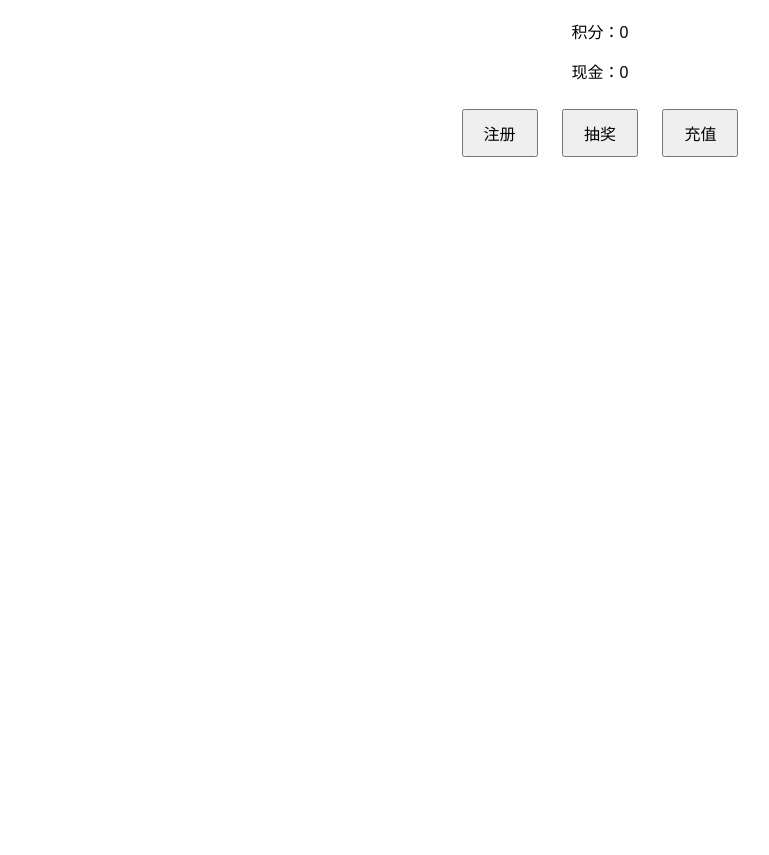
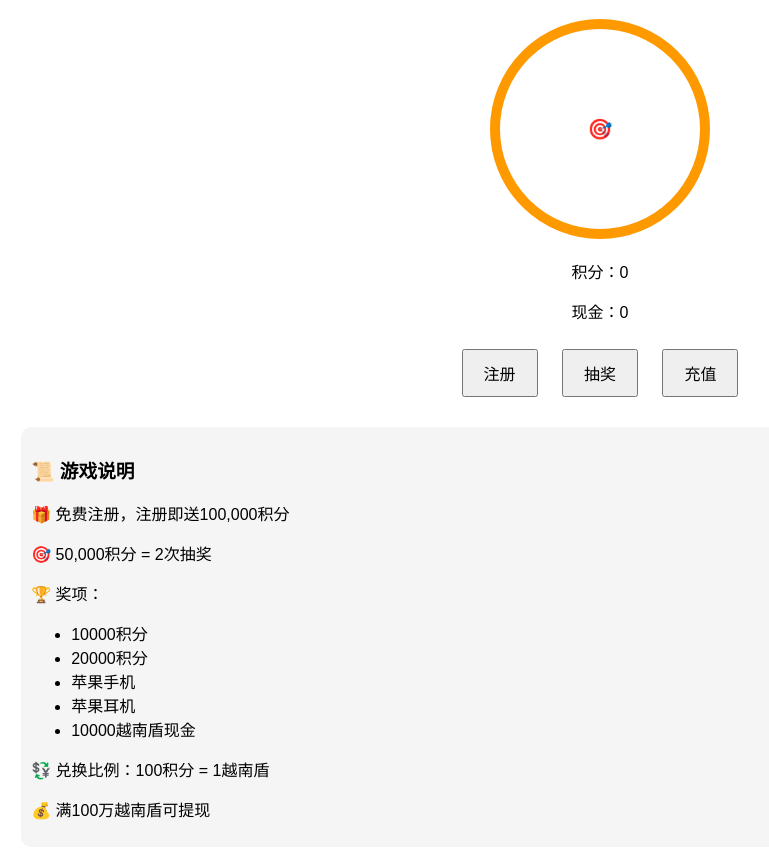
Before and after one commit to gaojian98/lucky-spin, a website: page index.html in a window 1280 px wide. Shown: the part 70-925 px from the top of the page, without its empty margins (40-809 px from the left). Before the commit the page ends 800 px from the top, so only its background shows below. Drawn offline with Linux system fonts and the light colour scheme.

Commit message:
Update index.html

```diff
--- a/index.html
+++ b/index.html
@@ -4,13 +4,36 @@
   <title>幸运转盘</title>
   <style>
     body { text-align:center; font-family: Arial; }
+
+    #wheel {
+      width:200px;
+      height:200px;
+      border:10px solid #f90;
+      border-radius:50%;
+      margin:20px auto;
+      line-height:200px;
+      font-size:20px;
+      transition: transform 3s ease;
+    }
+
     button { padding:10px 20px; margin:10px; font-size:16px; }
+
+    .rule {
+      width:90%;
+      margin:auto;
+      text-align:left;
+      background:#f5f5f5;
+      padding:10px;
+      border-radius:10px;
+    }
   </style>
 </head>
 
 <body>
 
 <h1>🎉 幸运转盘</h1>
+
+<div id="wheel">🎯</div>
 
 <p>积分：<span id="points">0</span></p>
 <p>现金：<span id="cash">0</span></p>
@@ -21,15 +44,34 @@
 
 <h2 id="result"></h2>
 
+<!-- 游戏规则 -->
+<div class="rule">
+<h3>📜 游戏说明</h3>
+<p>🎁 免费注册，注册即送100,000积分</p>
+<p>🎯 50,000积分 = 2次抽奖</p>
+<p>🏆 奖项：</p>
+<ul>
+<li>10000积分</li>
+<li>20000积分</li>
+<li>苹果手机</li>
+<li>苹果耳机</li>
+<li>10000越南盾现金</li>
+</ul>
+<p>💱 兑换比例：100积分 = 1越南盾</p>
+<p>💰 满100万越南盾可提现</p>
+</div>
+
 <script>
-const API = "https://lucky-spin-production.up.railway.app"; // ⚠️ 这里换成你的Railway地址
-let userId = "user1";
+const API = "https://你的真实地址"; // ⚠️必须替换
+let userId = "user_" + Math.floor(Math.random()*100000);
 
+// 更新UI
 function updateUI(data){
   document.getElementById("points").innerText = data.points;
   document.getElementById("cash").innerText = data.cash;
 }
 
+// 注册
 function register(){
   fetch(API + "/register", {
     method:"POST",
@@ -39,11 +81,18 @@ function register(){
   .then(r=>r.json())
   .then(d=>{
     updateUI(d);
-    document.getElementById("result").innerText = "注册成功！送100000积分";
+    document.getElementById("result").innerText = "注册成功！";
+  })
+  .catch(()=>{
+    alert("❌ 注册失败（检查API地址）");
   });
 }
 
+// 抽奖
 function spin(){
+  document.getElementById("wheel").style.transform =
+    "rotate(" + (Math.random()*1000+1000) + "deg)";
+
   fetch(API + "/spin", {
     method:"POST",
     headers:{"Content-Type":"application/json"},
@@ -55,13 +104,23 @@ function spin(){
       document.getElementById("result").innerText = d.error;
     }else{
       updateUI(d.user);
-      document.getElementById("result").innerText = "中奖：" + JSON.stringify(d.reward);
+      document.getElementById("result").innerText =
+        "🎉 中奖：" + JSON.stringify(d.reward);
     }
+  })
+  .catch(()=>{
+    alert("❌ 抽奖失败（服务器没连上）");
   });
 }
 
+// 充值
 function recharge(){
-  alert("请联系客服充值：Zalo / Telegram");
+  alert(`
+💰 充值方式：
+
+MoMo / 银行 / Zalo
+联系客服完成充值
+`);
 }
 </script>
 
```
